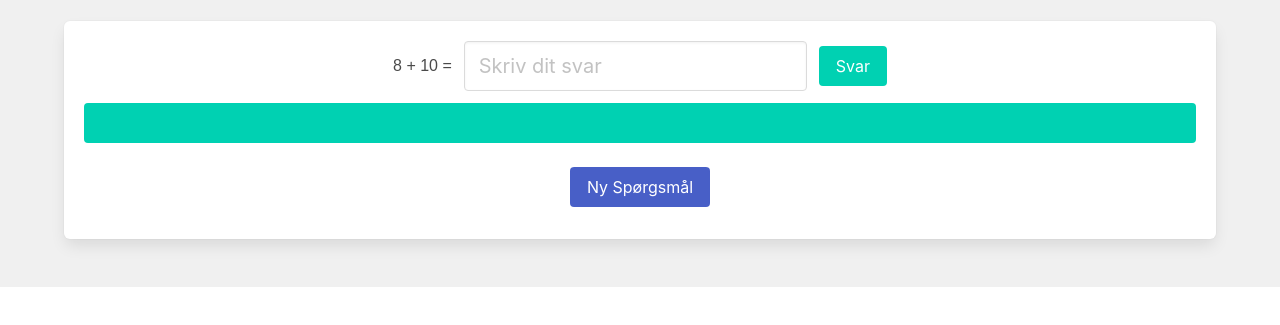
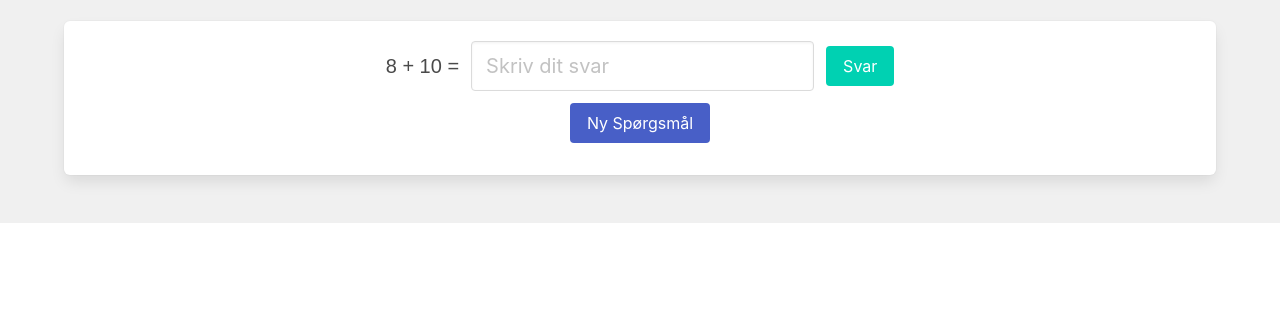
Before and after one commit to BongoSort/Math, a website: page index.html in a window 1280 px wide. Shown: the part 87-412 px from the top of the page. Drawn offline with nearby package versions, Linux system fonts and the light colour scheme.

Commit message:
small changes to result

```diff
--- a/index.html
+++ b/index.html
@@ -14,7 +14,7 @@
             <div class="box">
                 <div class="field is-grouped is-grouped-centered is-flex is-align-items-center">
                     <div class="control is-flex is-align-items-center">
-                        <div id="question" class="has-text-centered"></div>
+                        <div id="question" class="has-text-centered is-size-5"></div>
                     </div>
                     <div class="control">
                         <input class="input is-medium" type="text" id="answer" placeholder="Skriv dit svar">
@@ -23,7 +23,7 @@
                         <button class="button is-primary" id="submitButton">Svar</button>
                     </div>
                 </div>
-                <div class="notification is-primary has-text-centered" id="result"></div>
+                <div id="result" class="box is-fluid has-text-centered is-size-5 is-hidden"></div>
                 <div id="stamp" class="notification is-success is-grouped has-text-centered is-hidden square-stamp">✔</div>
                 <div class="field is-grouped is-grouped-centered">
                     <div class="control">
--- a/script.js
+++ b/script.js
@@ -32,6 +32,7 @@ function checkAnswer() {
     resultDiv.innerHTML = `Rigtigt, ${questionText} ${userAnswer}`;
     resultDiv.style.color = 'green';
     stampDiv.classList.remove('is-hidden');
+    result.classList.remove('is-hidden');
     // if correct, generate a new question
     newQuestion();
   } else {
```
